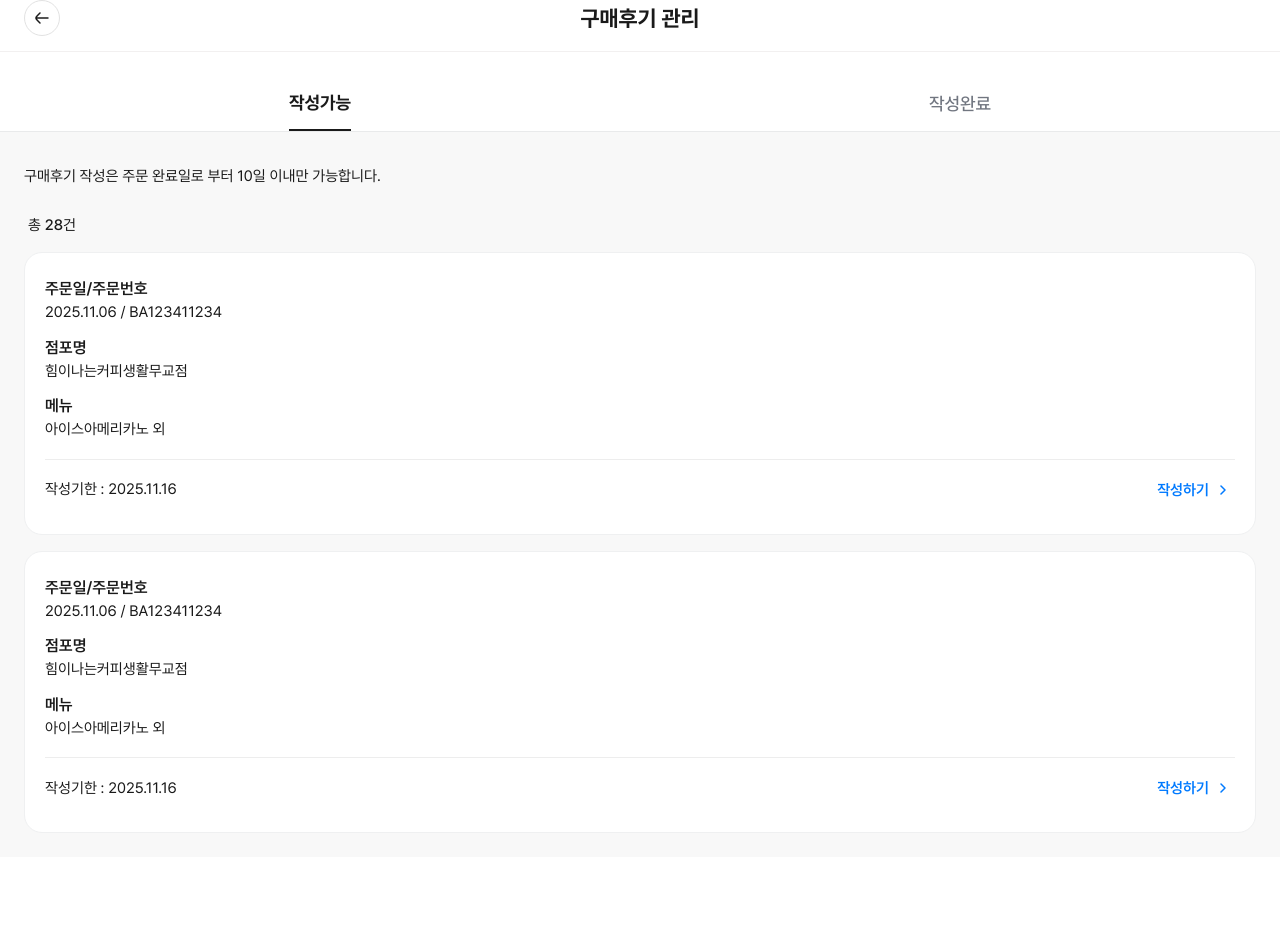
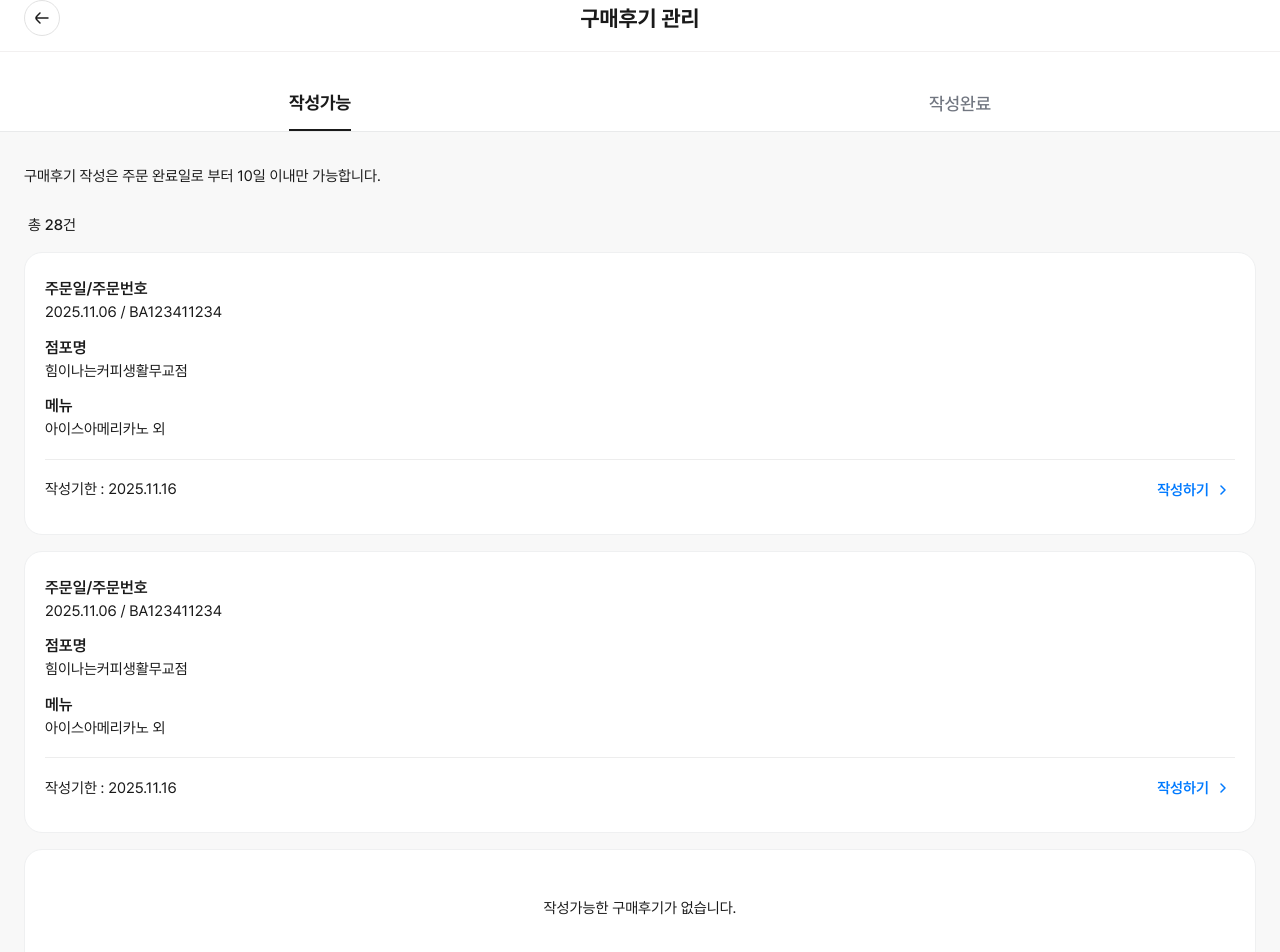
Before and after one commit to nalpari/whale-erp-pickup-app-pub, a Next.js app: page /mypage/review in a window 1280 px wide. Shown: the part 16-968 px from the top of the page. Before the commit the page ends 873 px from the top, so only its background shows below. Built offline with nearby package versions, Linux system fonts and the light colour scheme.

Commit message:
style: 구매목록 관리 수정

```diff
--- a/src/components/mypage/review/ReviewWriteable.tsx
+++ b/src/components/mypage/review/ReviewWriteable.tsx
@@ -56,6 +56,9 @@ export default function ReviewWriteable() {
                 </button>
               </div>
             </li>
+            <li className="review-writeable-list-item">
+              <div className="review-writeable-list-item-empty">작성가능한 구매후기가 없습니다.</div>
+            </li>
           </ul>
         </div>
       </div>
--- a/src/styles/components/_contents.scss
+++ b/src/styles/components/_contents.scss
@@ -2,7 +2,7 @@
 .sub-contents {
   padding-top: 68px;
   .sub-contents-inner {
-    padding: 24px;
+    padding: 24px 24px 34px;
   }
   .sub-white-wrap {
     min-height: calc(100vh - 68px);
@@ -2655,6 +2655,14 @@
       }
     }
   }
+  .review-writeable-list-item-empty {
+    @include fontDefinition(15px, 400, 140%);
+    color: #1a1a1a;
+    text-align: center;
+    padding: 24px 20px;
+    border-radius: 18px;
+    background: #fff;
+  }
 }
 
 // 구매후기 상세
```
